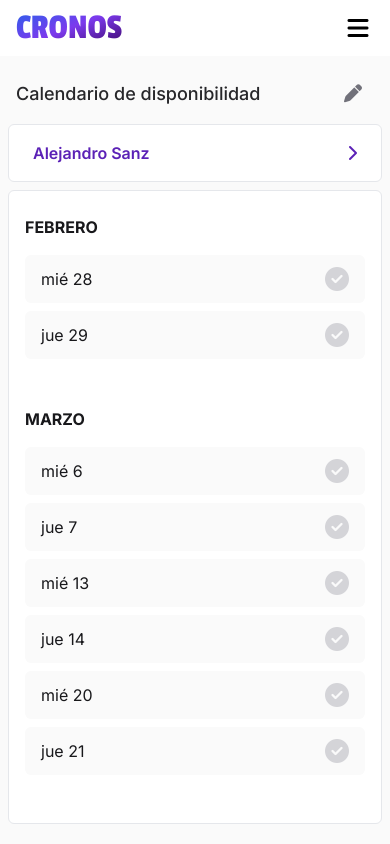
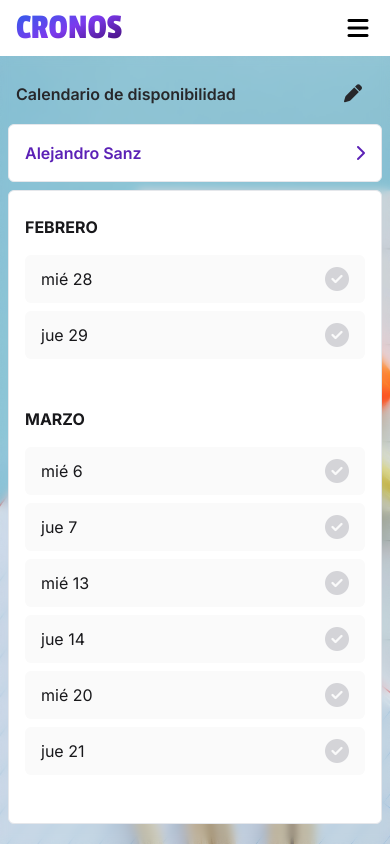
Before and after one commit to MMadlos/cronos-app, a React (Vite) app: page / in a window 390 px wide. Built offline with nearby package versions, Linux system fonts and the light colour scheme.

Commit message:
Fix layout for mobile

```diff
--- a/src/components/Table/ScreenXS.jsx
+++ b/src/components/Table/ScreenXS.jsx
@@ -15,7 +15,7 @@ export default function ScreenXS({ confirmed, onClickConfirm }) {
 	const [content, setContent] = useState(displayContent.default)
 
 	return (
-		<div className="h-full w-full bg-zinc-50 p-2 sm:hidden ">
+		<div className="h-full w-full p-2 backdrop-blur-sm sm:hidden ">
 			{content === displayContent.default && (
 				<>
 					<HeaderDefault
@@ -69,9 +69,9 @@ function HeaderEdit({ onClick }) {
 	return (
 		<div className="flex flex-row items-center gap-1 px-2 py-2">
 			<button className="px-3 py-2" onClick={onClick}>
-				<i className="fa-solid fa-chevron-left text-lg text-zinc-500" />
+				<i className="fa-solid fa-chevron-left text-lg text-zinc-800" />
 			</button>
-			<h2 className="text-lg font-medium text-zinc-800 ">Editar</h2>
+			<h2 className="text-lg font-semibold text-zinc-800 ">Editar</h2>
 		</div>
 	)
 }
@@ -79,11 +79,11 @@ function HeaderEdit({ onClick }) {
 function HeaderDefault({ onClick }) {
 	return (
 		<div className="flex flex-row items-center justify-between gap-2 px-2 py-2">
-			<h2 className="text-lg font-medium text-zinc-800 ">
+			<h2 className="font-semibold text-zinc-800 ">
 				Calendario de disponibilidad
 			</h2>
 			<button className=" px-3 py-2" onClick={onClick}>
-				<i className="fa-solid fa-pen text-lg text-zinc-500" />
+				<i className="fa-solid fa-pen text-lg text-zinc-800" />
 			</button>
 		</div>
 	)
--- a/src/components/Table/TableXS.jsx
+++ b/src/components/Table/TableXS.jsx
@@ -38,7 +38,7 @@ export default function TableXS({ confirmed, onClickConfirm }) {
 			<div className="flex flex-col gap-2 rounded-md border bg-white p-2">
 				{selectedPerson !== undefined && (
 					<button
-						className="flex flex-row items-center justify-between rounded bg-zinc-100 px-4 py-2 text-zinc-400 data-[open=false]:bg-white data-[open=false]:font-semibold data-[open=false]:text-violet-800"
+						className="flex flex-row items-center justify-between rounded bg-zinc-100 px-2 py-2 text-zinc-400 data-[open=false]:bg-white data-[open=false]:font-semibold data-[open=false]:text-violet-800"
 						onClick={() => setListOpen(!isListOpen)}
 						data-open={isListOpen}
 					>
```
